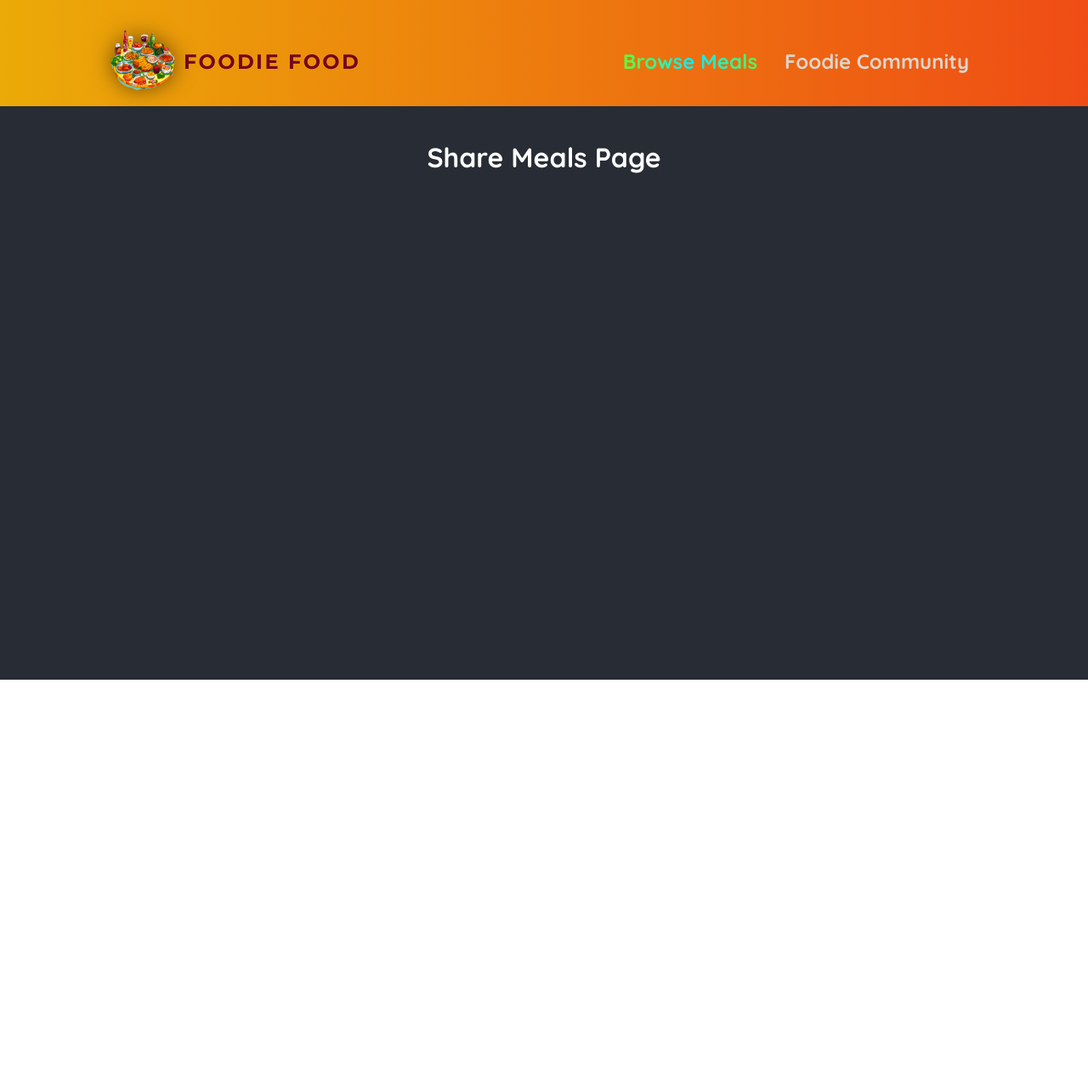
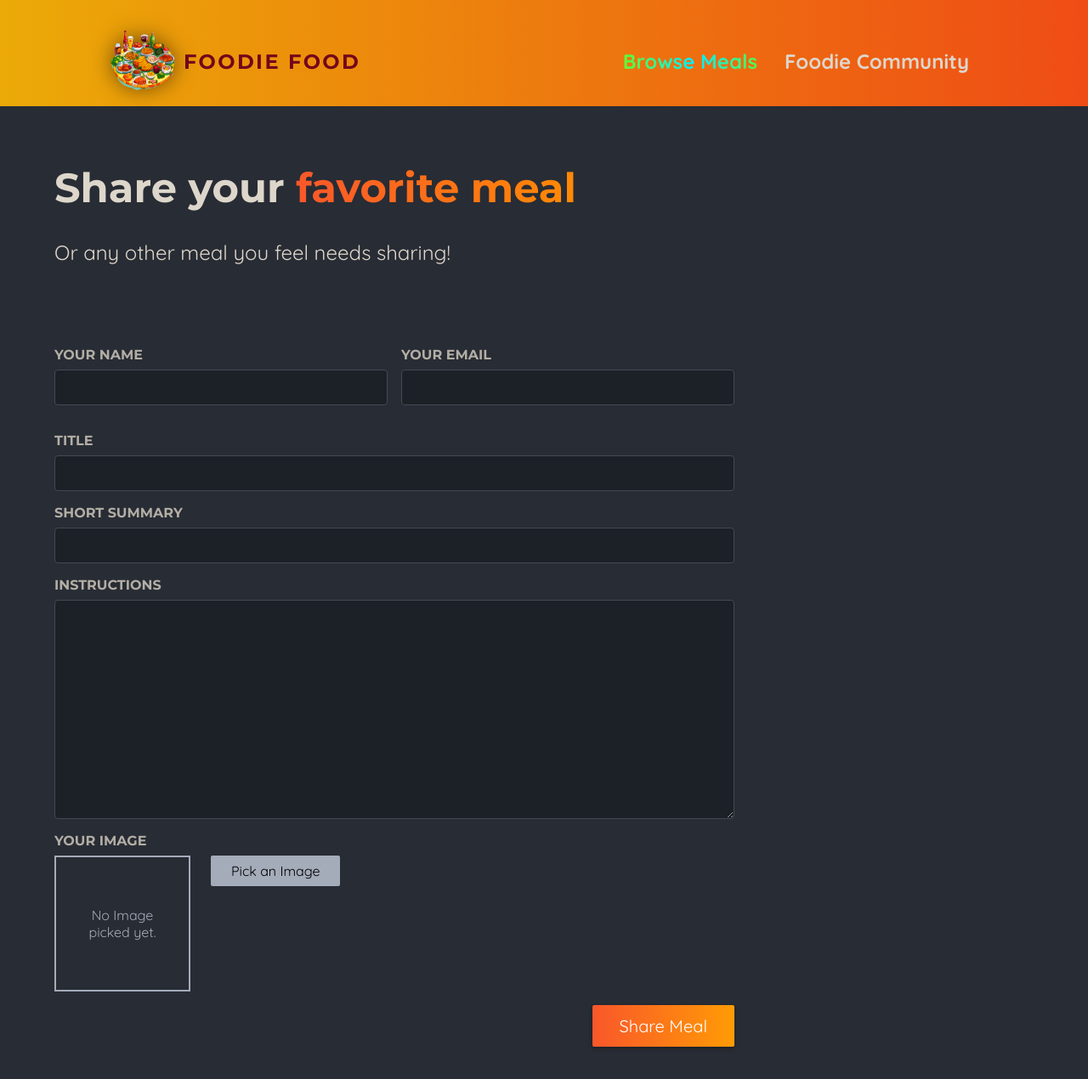
Before and after one commit to Boolean-Operator/FoodieApp, a Next.js app: page /meals/share in a window 1280 px wide. Shown: the top 1270 px of the page at 85% size. Before the commit the page ends 800 px from the top, so only its background shows below. Built offline with nearby package versions, Linux system fonts and the light colour scheme.

Commit message:
add share meal input form with image picker and server action on form

```diff
--- /dev/null
+++ b/app/components/meals/image-picker.js
@@ -0,0 +1,50 @@
+'use client';
+import React, { useRef, useState } from 'react';
+import classes from './image-picker.module.css';
+import Image from 'next/image';
+
+export default function ImagePicker({ label, name }) {
+  const [pickedImage, setPickedImage] = useState();
+  const imageInput = useRef();
+  function handlePickClick() {
+    imageInput.current.click();
+  }
+  function handleInputChange(event) {
+    const file = event.target.files[0];
+    if (!file) {
+      setPickedImage(null);
+      return;
+    }
+    const fileReader = new FileReader();
+    fileReader.onload = () => {
+      setPickedImage(fileReader.result);
+    };
+    fileReader.readAsDataURL(file);
+  }
+  return (
+    <div className={classes.picker}>
+      <label htmlFor={name}>{label}</label>
+      <div className={classes.controls}>
+        <div className={classes.preview}>
+          {!pickedImage && <p>No Image picked yet.</p>}
+          {pickedImage && (
+            <Image src={pickedImage} alt="Image selected by user" fill />
+          )}
+        </div>
+        <input
+          className={classes.input}
+          type="file"
+          id={name}
+          accept="image/png, image/jpeg"
+          name={name}
+          ref={imageInput}
+          onChange={handleInputChange}
+          required
+        />
+        <button className={classes.button} onClick={handlePickClick}>
+          Pick an Image
+        </button>
+      </div>
+    </div>
+  );
+}
--- a/app/meals/share/page.js
+++ b/app/meals/share/page.js
@@ -1,9 +1,64 @@
-import React from 'react';
+import ImagePicker from '@/app/components/meals/image-picker';
+import classes from './page.module.css';
 
-export default function ShareMealsPage() {
+export default function ShareMealPage() {
+  async function shareMeal(formData) {
+    'use server';
+
+    const meal = {
+      title: formData.get('title'),
+      summary: formData.get('summary'),
+      instructions: formData.get('instructions'),
+      creator: formData.get('name'),
+      creator_email: formData.get('email'),
+      image: formData.get('image'),
+    };
+
+    console.log(meal);
+  }
   return (
-    <div>
-      <h1 style={{ color: 'white', textAlign: 'center' }}>Share Meals Page</h1>
-    </div>
+    <>
+      <header className={classes.header}>
+        <h1>
+          Share your <span className={classes.highlight}>favorite meal</span>
+        </h1>
+        <p>Or any other meal you feel needs sharing!</p>
+      </header>
+      <main className={classes.main}>
+        <form className={classes.form} action={shareMeal}>
+          <div className={classes.row}>
+            <p>
+              <label htmlFor="name">Your name</label>
+              <input type="text" id="name" name="name" required />
+            </p>
+            <p>
+              <label htmlFor="email">Your email</label>
+              <input type="email" id="email" name="email" required />
+            </p>
+          </div>
+          <p>
+            <label htmlFor="title">Title</label>
+            <input type="text" id="title" name="title" required />
+          </p>
+          <p>
+            <label htmlFor="summary">Short Summary</label>
+            <input type="text" id="summary" name="summary" required />
+          </p>
+          <p>
+            <label htmlFor="instructions">Instructions</label>
+            <textarea
+              id="instructions"
+              name="instructions"
+              rows="10"
+              required
+            ></textarea>
+          </p>
+          <ImagePicker label="Your Image" name="image" />
+          <p className={classes.actions}>
+            <button type="submit">Share Meal</button>
+          </p>
+        </form>
+      </main>
+    </>
   );
 }
--- /dev/null
+++ b/app/meals/share/page.module.css
@@ -0,0 +1,98 @@
+.header {
+  gap: 3rem;
+  margin: 3rem auto 5rem auto;
+  width: 90%;
+  max-width: 75rem;
+  color: #ddd6cb;
+  font-size: 1.5rem;
+}
+
+.header h1 {
+  font-family: 'Montserrat', sans-serif;
+}
+
+.highlight {
+  background: linear-gradient(90deg, #f9572a, #ff8a05);
+  background-clip: text;
+  -webkit-background-clip: text;
+  -webkit-text-fill-color: transparent;
+}
+
+.main {
+  width: 90%;
+  max-width: 75rem;
+  margin: 3rem auto;
+  color: white;
+}
+
+.form {
+  max-width: 50rem;
+}
+
+.form label {
+  display: block;
+  margin-bottom: 0.5rem;
+  font-size: 1rem;
+  font-family: 'Montserrat', sans-serif;
+  text-transform: uppercase;
+  color: #b3aea5;
+  font-weight: bold;
+}
+
+.form input,
+.form textarea {
+  display: block;
+  width: 100%;
+  padding: 0.5rem 1rem;
+  border-radius: 4px;
+  border: 1px solid #454952;
+  background: #1c2027;
+  font-size: 1.25rem;
+  font-family: 'Montserrat', sans-serif;
+  color: #ddd6cb;
+}
+
+.form input:focus,
+.form textarea:focus {
+  outline-color: #f99f2a;
+  background-color: #1f252d;
+}
+
+.row {
+  display: flex;
+  gap: 1rem;
+}
+
+.row p {
+  width: 100%;
+}
+
+.actions {
+  text-align: right;
+}
+
+.actions button {
+  border: 0;
+  padding: 0.75rem 2rem;
+  background: linear-gradient(90deg, #f9572a, #ff9b05);
+  border: none;
+  color: #ffffff;
+  border-radius: 2px;
+  cursor: pointer;
+  font: inherit;
+  font-size: 1.25rem;
+  box-shadow: 0 2px 5px rgba(0, 0, 0, 0.3);
+}
+
+.actions button:hover,
+.actions button:focus {
+  background: linear-gradient(90deg, #fd4715, #f9b241);
+}
+
+.actions button:disabled,
+.actions button:hover:disabled,
+.actions button:focus:disabled {
+  background: #ccc;
+  color: #979797;
+  cursor: not-allowed;
+}
```
Also changed, not shown: app/components/meals/image-picker.module.css (renamed from app/meals/image-picker.module.css).
